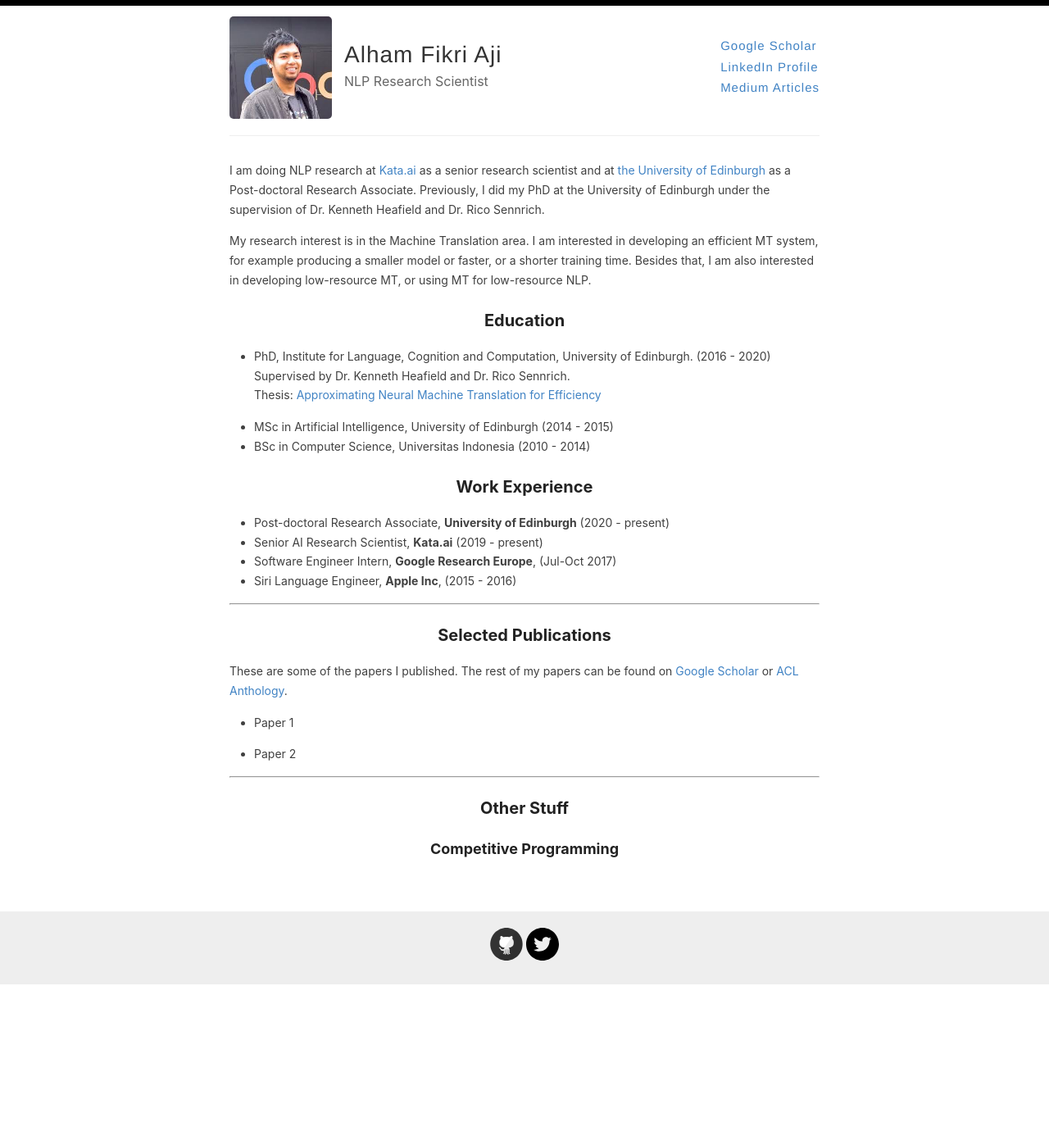
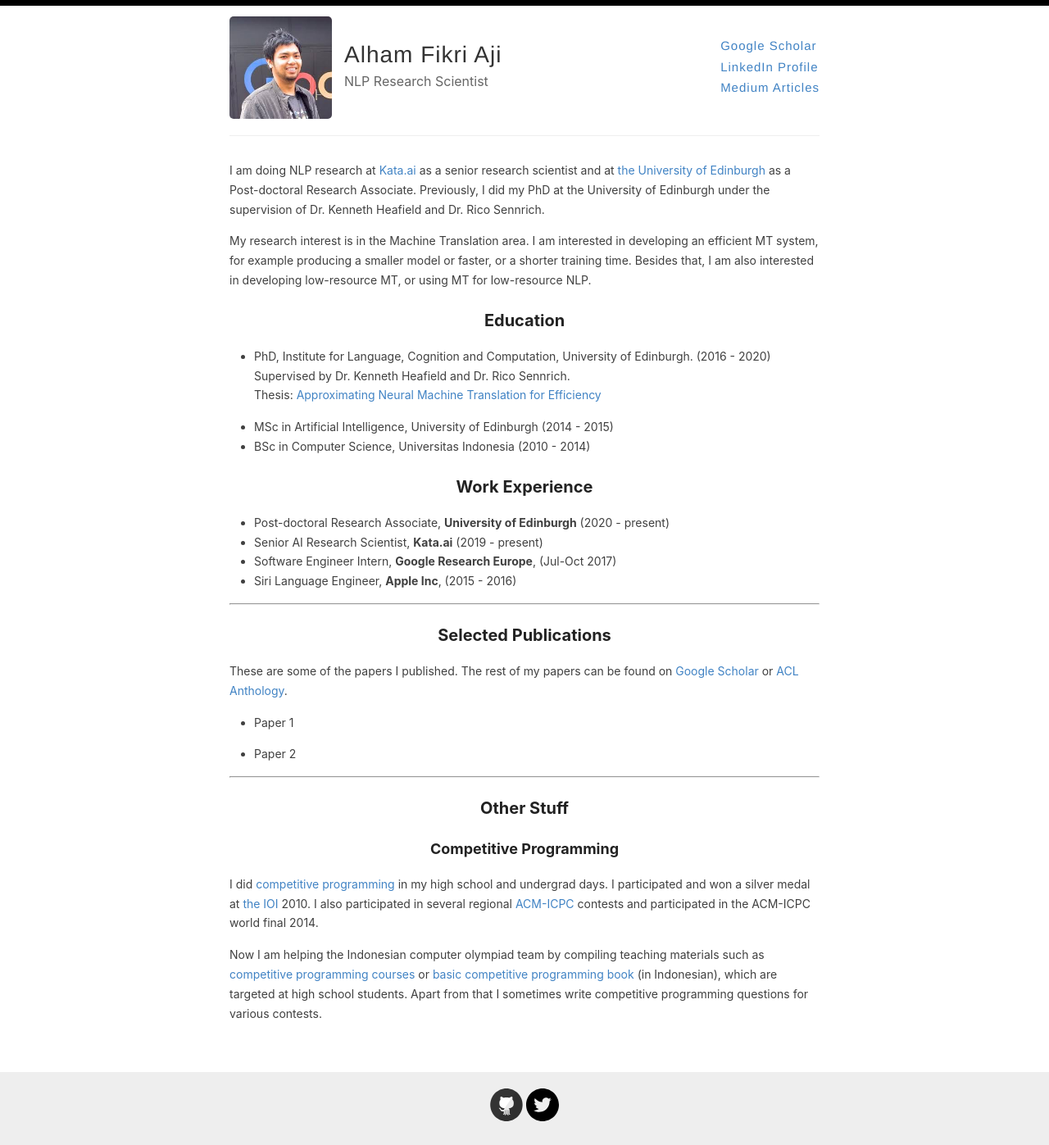
Before and after one commit to afaji/afaji.github.io, a Jekyll site: the page built from index.md, in a window 1280 px wide. Shown: the whole page at 82% size. Built offline with Jekyll 4.4.1, drawn with Linux system fonts in a browser that asks for light colours; before the commit the page ends 1201 px from its top, so only the background shows below that.

Commit message:
Update index.md

```diff
--- a/index.md
+++ b/index.md
@@ -37,3 +37,7 @@
 ### Other Stuff
 
 #### Competitive Programming
+
+I did [competitive programming](https://en.wikipedia.org/wiki/Competitive_programming) in my high school and undergrad days. I participated and won a silver medal at [the IOI](https://ioinformatics.org/) 2010. I also participated in several regional [ACM-ICPC](https://icpc.global/) contests and participated in the ACM-ICPC world final 2014.
+
+Now I am helping the Indonesian computer olympiad team by compiling teaching materials such as [competitive programming courses](https://tlx.toki.id/courses/) or [basic competitive programming book](https://toki.id/buku-pemrograman-kompetitif-dasar/) (in Indonesian), which are targeted at high school students. Apart from that I sometimes write competitive programming questions for various contests.
```
